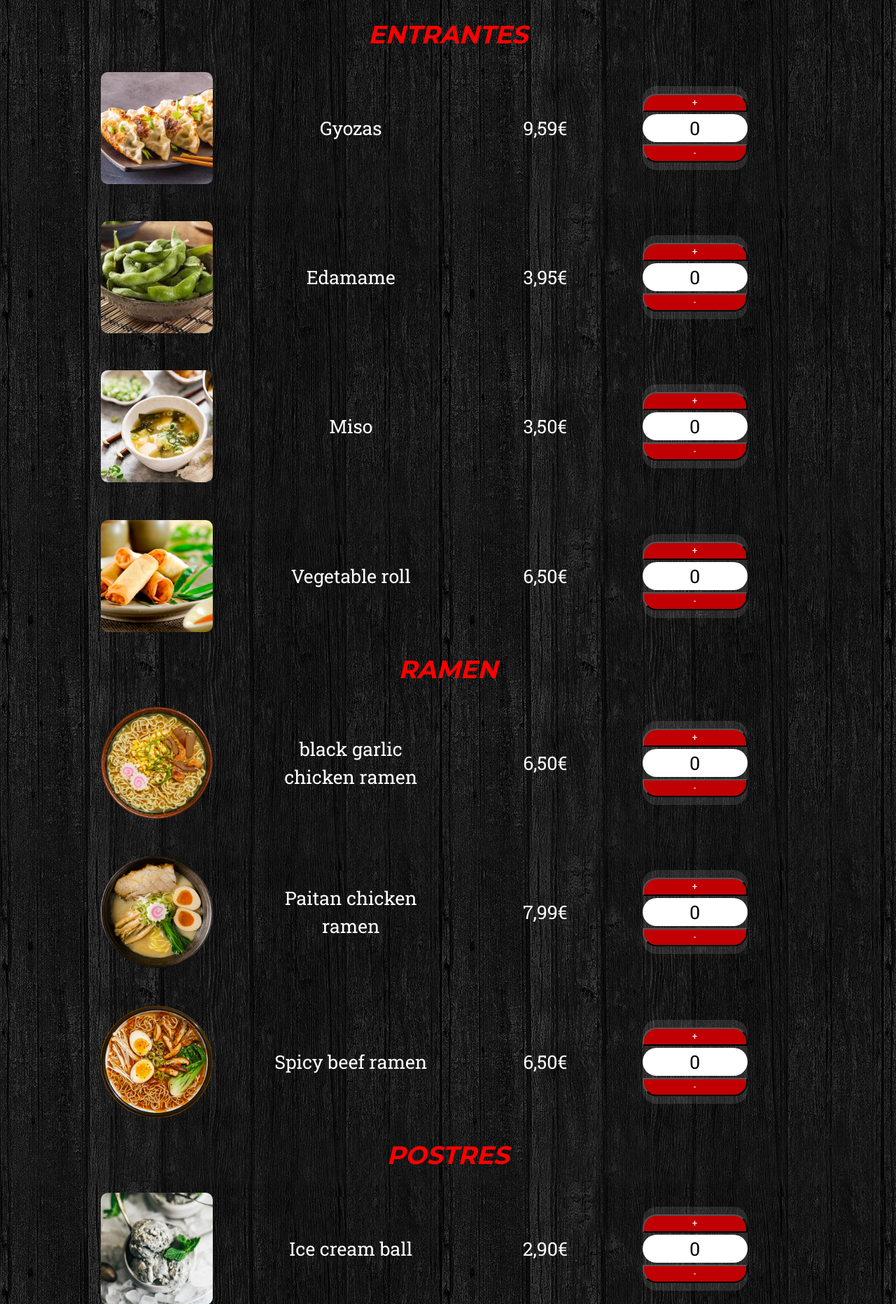
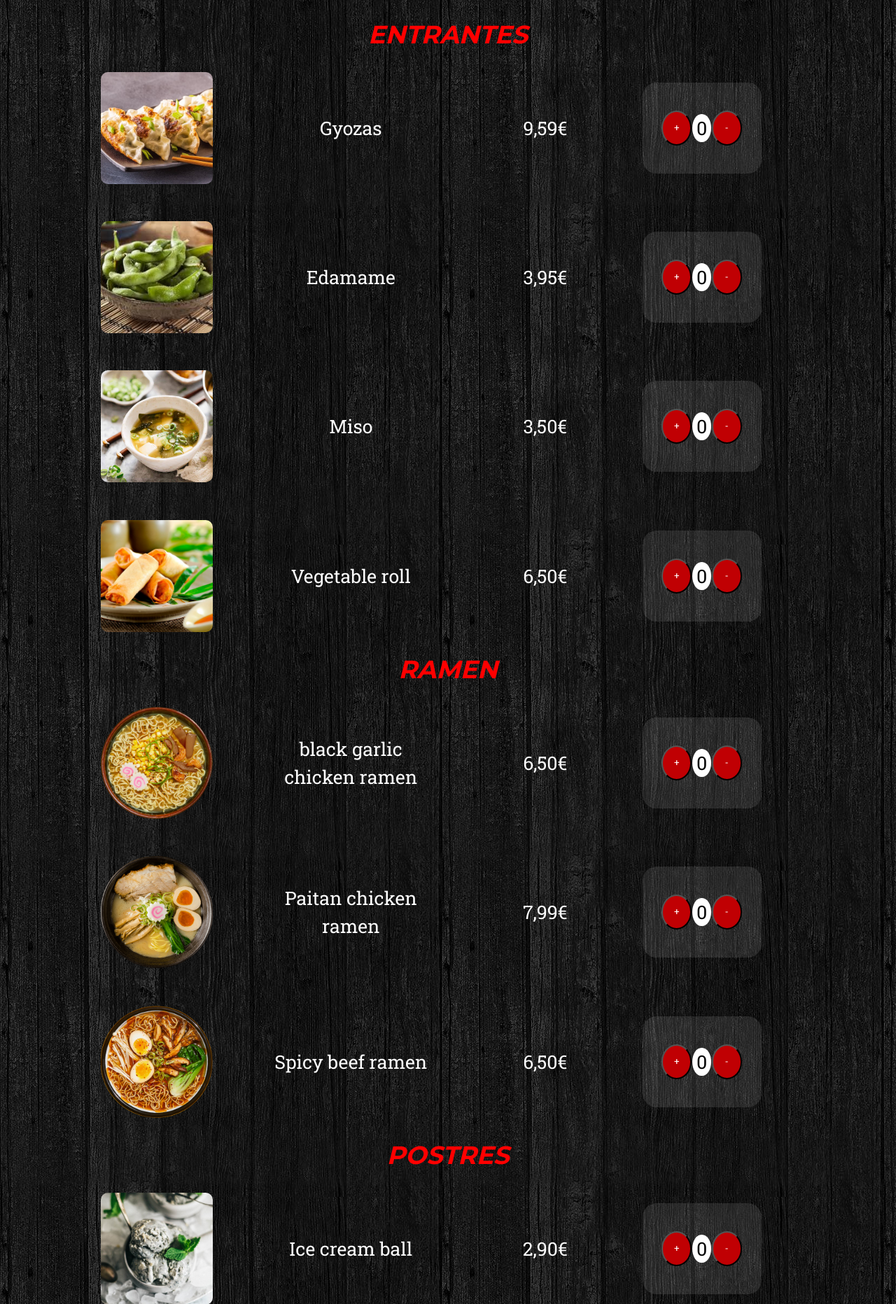
Before and after one commit to RaulGit123/ProyectoDW2, a PHP site: page /prueba/web/pedidos.html in a window 1280 px wide. Shown: the part 154-2017 px from the top of the page at 70% size. Run offline with PHP 8.4, Linux system fonts and the light colour scheme; some libraries are stand-ins or nearby versions.

Commit message:
Actualizacion botones para PC

```diff
--- a/web/styles/orders.css
+++ b/web/styles/orders.css
@@ -195,21 +195,26 @@ header .btn {
     font-size: 20pt;
   }
   .item-4 {
-    width: 150px;
-    height: 120px;
+    width: 170px;
+    height: 130px;
+    display: flex;
+    flex-direction: row;
   }
   .cantidad {
     background-color: white;
     color: black;
-    border-radius: 20px;
-    width: 150px;
+    border-radius: 50%;
   }
   .btoMa {
-    width: 150px;
-    height: 70px;
+    margin: 1px;
+    width: 100px;
+    height: 50px;
+    border-radius: 50%;
   }
   .btoMe {
-    width: 150px;
-    height: 70px;
+    margin: 1px;
+    width: 100px;
+    height: 50px;
+    border-radius: 50%;
   }
 }/*# sourceMappingURL=orders.css.map */
--- a/web/styles/orders.scss
+++ b/web/styles/orders.scss
@@ -215,25 +215,32 @@ header {
   }
   //Caja
   .item-4{
-    width:150px;
-    height:120px;
+    width:170px;
+    height:130px;
+    display: flex;
+    flex-direction: row;
 }
 //Cantidad
 .cantidad{
     background-color: white;
    color:black;
-   border-radius: 20px;
-   width:150px;
+   border-radius: 50%;
+//    width:200px;
 }
 //Boton +
 .btoMa{
-    width:150px;
-    height:70px;
+    margin:1px;
+      width:100px;
+     height:50px;
+    border-radius: 50%;
 }
 //Boton -
 .btoMe{
-    width:150px;
-    height:70px;
+    margin:1px;
+      width:100px;
+     height:50px;
+    border-radius: 50%;
+
 }
 
 }
```
Also changed, not shown: 1 other file.
